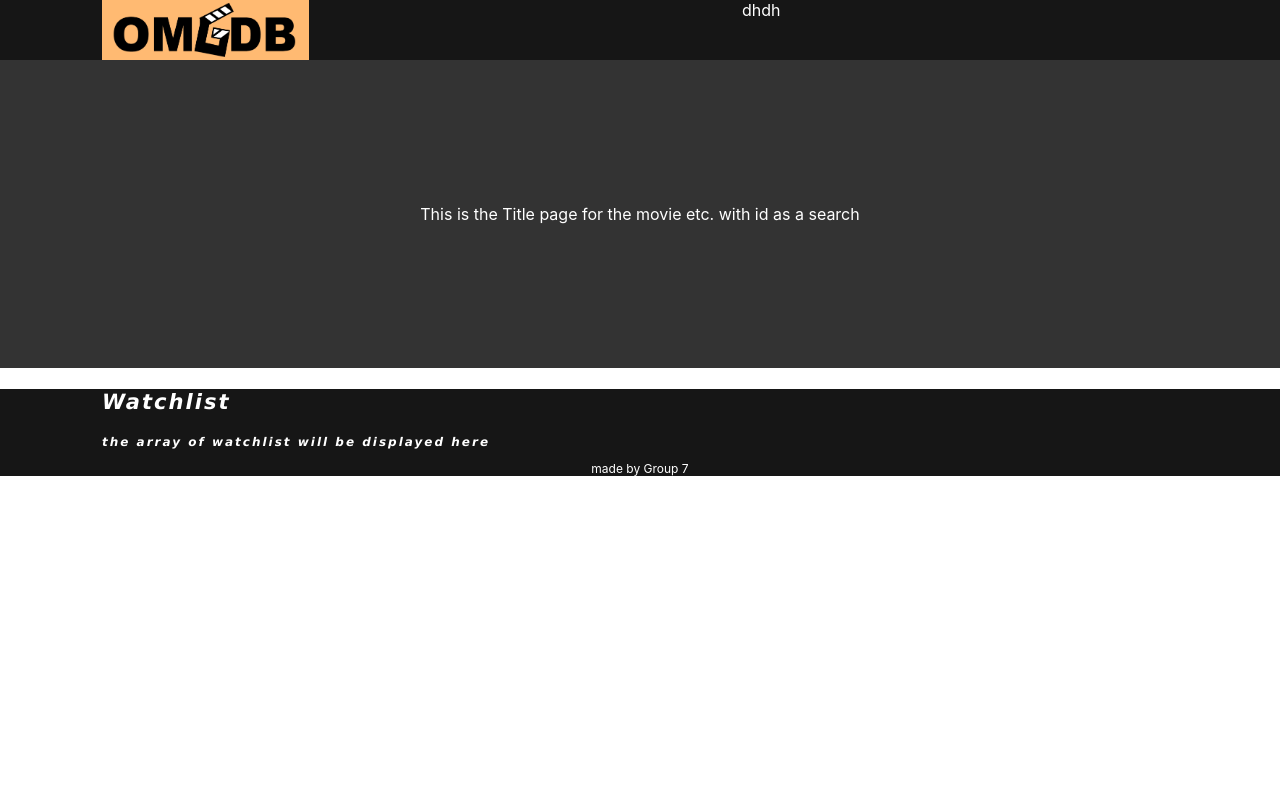
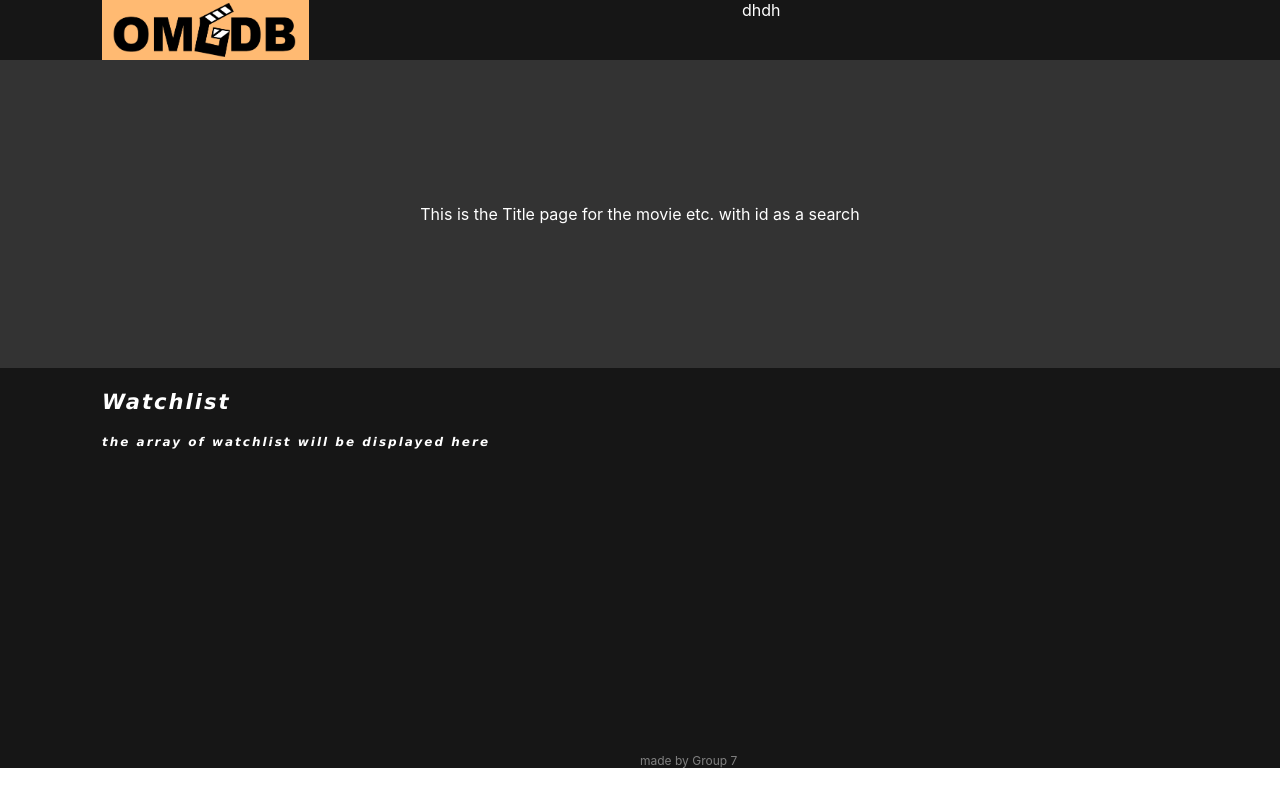
Before and after one commit to ChristopherBJ/frontend_omgdb, a React (Create React App) app: page /title in a window 1280 px wide. Built offline with nearby package versions, Linux system fonts and the light colour scheme.

Commit message:
Refactor Footer styles: adjust height, change display to flex, and update footnote color and positioning

```diff
--- a/src/styles/Footer.css
+++ b/src/styles/Footer.css
@@ -1,10 +1,10 @@
 .footer {
     width: 100%;
-    height: 100%;
+    height: 50%;
     background-color: #161616;
-    display: block;
+    display: flex;
     flex-direction: row;
-    margin: 0;
+    position: absolute;
   }
 
 .footer .watchlist {
@@ -22,8 +22,10 @@
   }
 
 .footer .footnote {
-    color: white;
-    height: 50%;
+    color: grey;
     text-align: center;
     font-size: 12px;
+    position: absolute;
+    bottom: 0%;
+    margin-left: 50%;
 }
```
